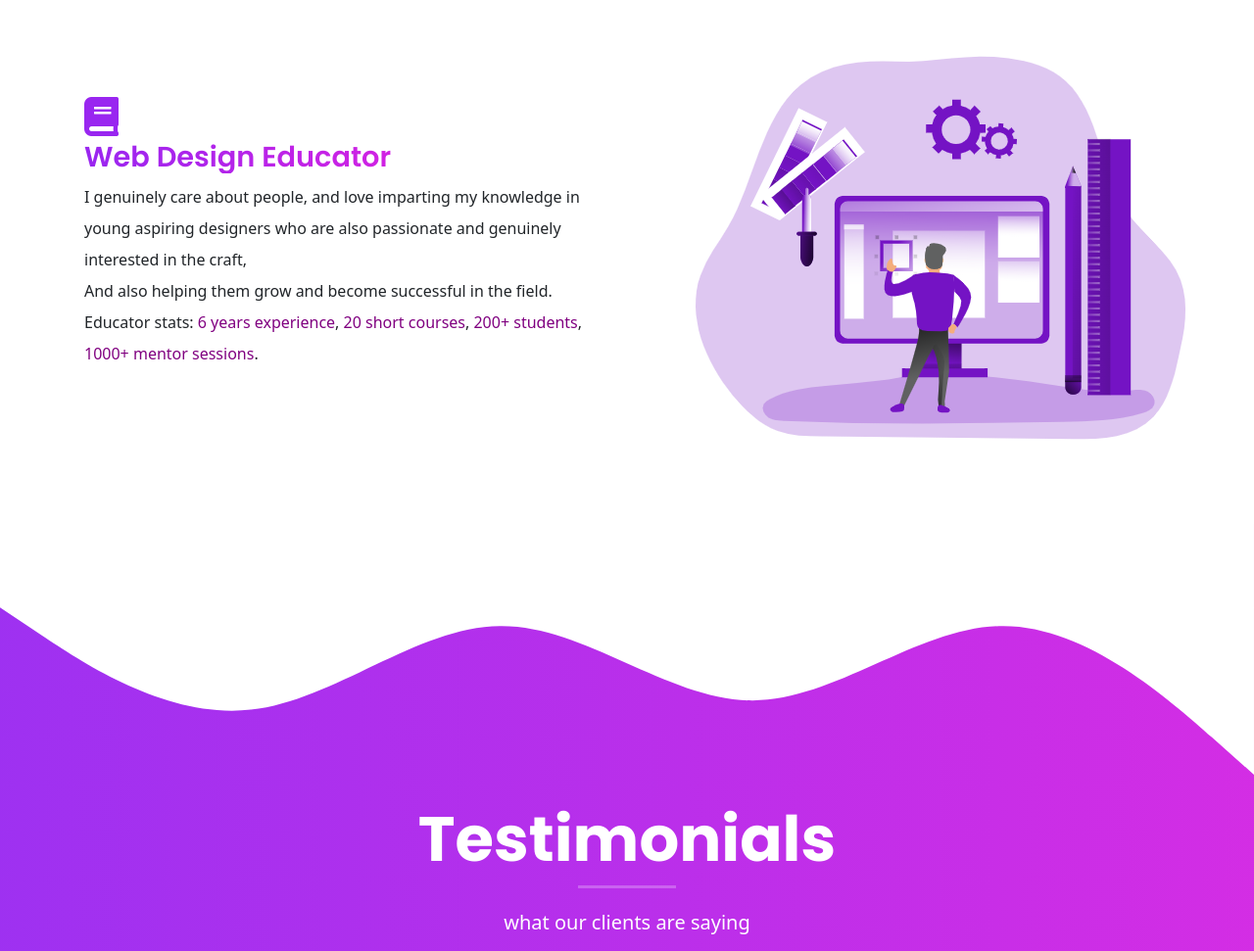
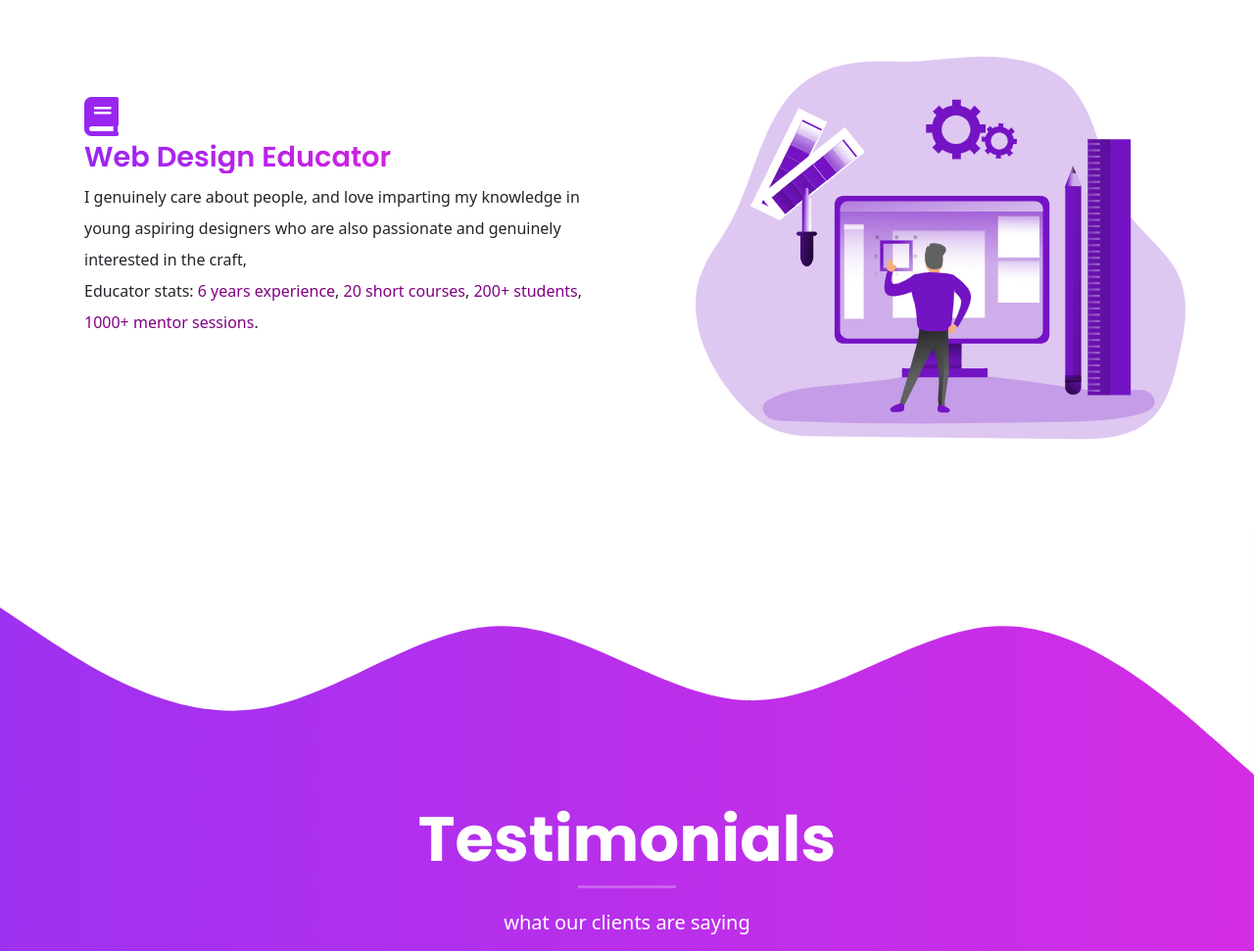
Before and after one commit to feraquzzi/devfera.github.io, a website: page index.html in a window 1280 px wide. Shown: the part 2129-3100 px from the top of the page at 98% size. Drawn offline with nearby package versions, Linux system fonts and the light colour scheme; files that its build step writes are made by us from their sources.

Commit message:
updated index.html

```diff
--- a/index.html
+++ b/index.html
@@ -190,7 +190,6 @@
           <h3 class="display-3--title mt-1">Web design educator</h3>
           <p class="lh-lg">
             I genuinely care about people, and love imparting my knowledge in young aspiring designers who are also passionate and genuinely interested in the craft,<br>
-            And also helping them grow and become successful in the field.<br>
             Educator stats: <span class="spec" style="color: purple;">6 years experience</span>,
             <span class="spec" style="color: purple;">20 short courses</span>,
             <span class="spec" style="color: purple;">200+ students</span>,
```
